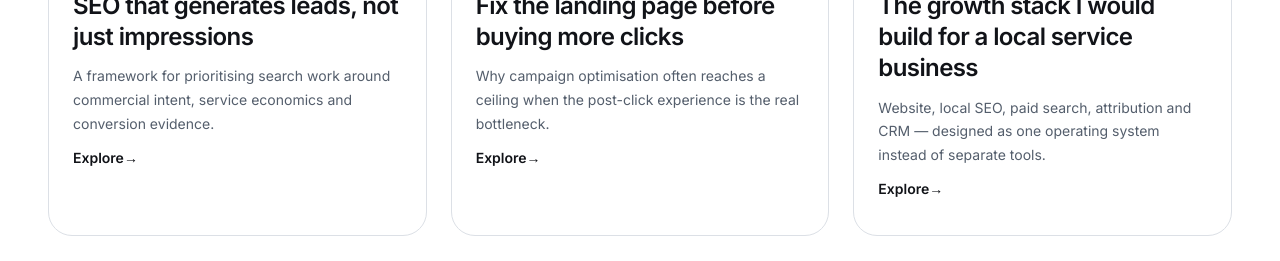
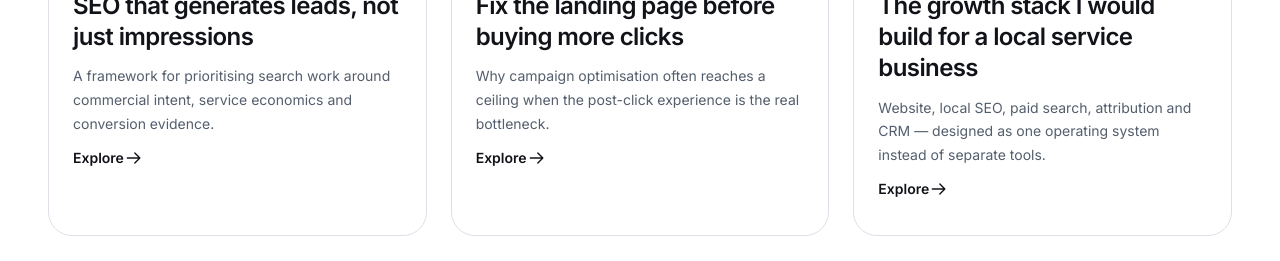
Before and after one commit to waeldaas192/wd-marketing, a Next.js app: page /insights in a window 1280 px wide. Shown: the part 1020-1281 px from the top of the page. Built offline with nearby package versions, Linux system fonts and the light colour scheme.

Commit message:
ui: replace collection unicode arrow with SVG

```diff
--- a/src/components/ui/CollectionIndex.tsx
+++ b/src/components/ui/CollectionIndex.tsx
@@ -3,11 +3,12 @@ import Link from "next/link";
 import { useId, useMemo, useState } from "react";
 import type { MediaAsset } from "@/lib/media";
 import { MediaFrame } from "./MediaFrame";
+import { ArrowIcon } from "./Icons";
 import "./CollectionIndex.css";
 export type CollectionItem={title:string;href:string;summary:string;category:string;asset:MediaAsset};
 export function CollectionIndex({items,label}:{items:CollectionItem[];label:string}){
   const id=useId();const [query,setQuery]=useState(""),[category,setCategory]=useState("All");
   const categories=["All",...new Set(items.map(item=>item.category))];
   const visible=useMemo(()=>items.filter(item=>(category==="All"||item.category===category)&&`${item.title} ${item.summary} ${item.category}`.toLowerCase().includes(query.trim().toLowerCase())),[items,query,category]);
-  return <div data-collection><div className="collection-tools"><label htmlFor={`${id}-search`}>Search {label}<input id={`${id}-search`} type="search" value={query} onChange={event=>setQuery(event.target.value)} placeholder={`Search ${label}…`}/></label><label htmlFor={`${id}-category`}>Filter by topic<select id={`${id}-category`} value={category} onChange={event=>setCategory(event.target.value)}>{categories.map(item=><option key={item}>{item}</option>)}</select></label></div><p className="collection-count" role="status">{visible.length} {visible.length===1?"result":"results"}</p><div className="resource-grid">{visible.map(item=><article className="resource-card" key={item.href}><MediaFrame asset={item.asset} label={item.title}/><div className="resource-copy"><span>{item.category}</span><h2 className="collection-title"><Link href={item.href}>{item.title}</Link></h2><p>{item.summary}</p><Link href={item.href}>Explore <span aria-hidden="true">→</span></Link></div></article>)}</div>{!visible.length&&<div className="collection-empty"><h2>No matching results.</h2><p>Try a broader search or clear the filters.</p><button className="button button-ghost" type="button" onClick={()=>{setQuery("");setCategory("All");}}>Clear filters</button></div>}</div>;
+  return <div data-collection><div className="collection-tools"><label htmlFor={`${id}-search`}>Search {label}<input id={`${id}-search`} type="search" value={query} onChange={event=>setQuery(event.target.value)} placeholder={`Search ${label}…`}/></label><label htmlFor={`${id}-category`}>Filter by topic<select id={`${id}-category`} value={category} onChange={event=>setCategory(event.target.value)}>{categories.map(item=><option key={item}>{item}</option>)}</select></label></div><p className="collection-count" role="status">{visible.length} {visible.length===1?"result":"results"}</p><div className="resource-grid">{visible.map(item=><article className="resource-card" key={item.href}><MediaFrame asset={item.asset} label={item.title}/><div className="resource-copy"><span>{item.category}</span><h2 className="collection-title"><Link href={item.href}>{item.title}</Link></h2><p>{item.summary}</p><Link href={item.href}>Explore <ArrowIcon/></Link></div></article>)}</div>{!visible.length&&<div className="collection-empty"><h2>No matching results.</h2><p>Try a broader search or clear the filters.</p><button className="button button-ghost" type="button" onClick={()=>{setQuery("");setCategory("All");}}>Clear filters</button></div>}</div>;
 }
```
